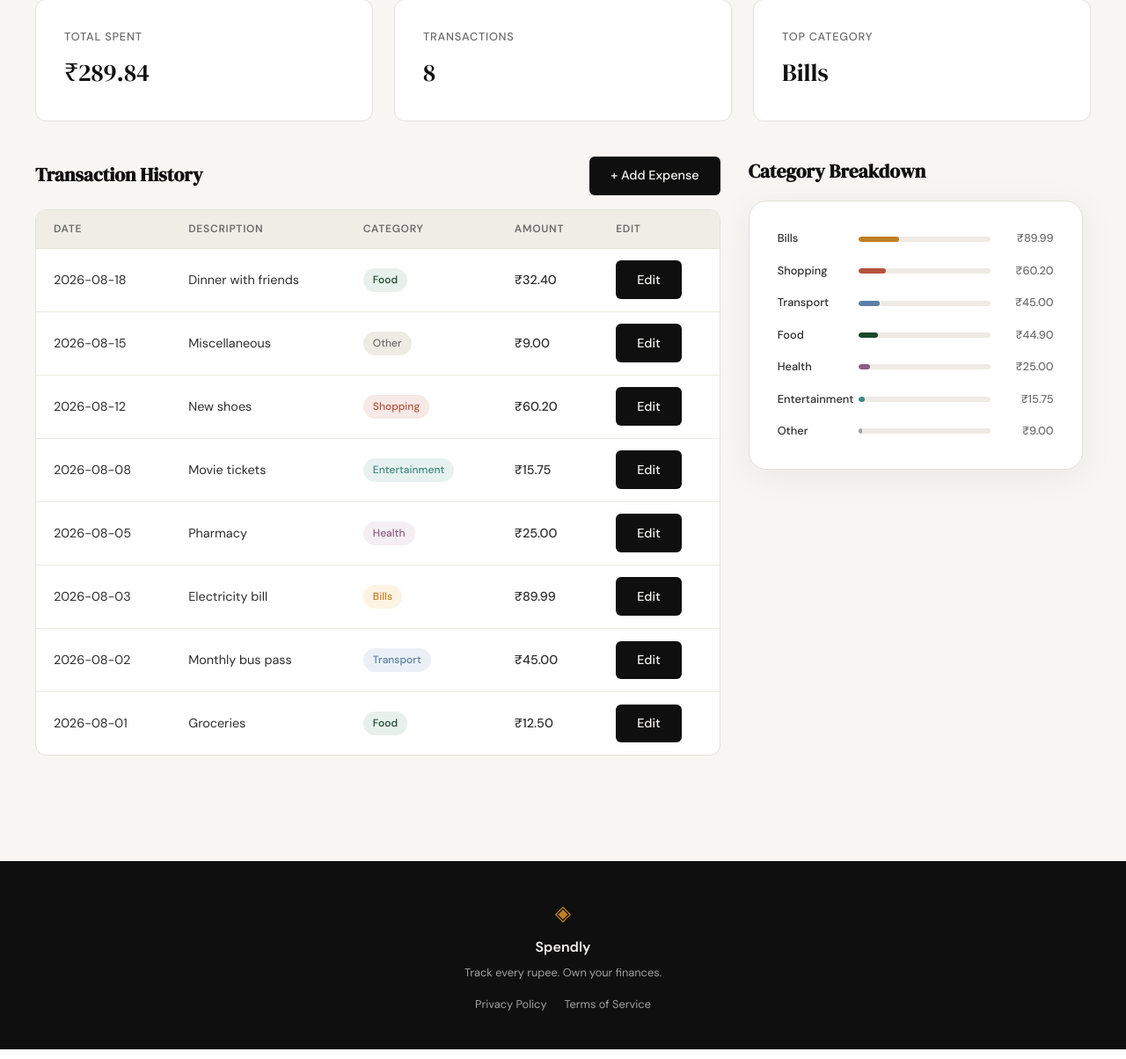
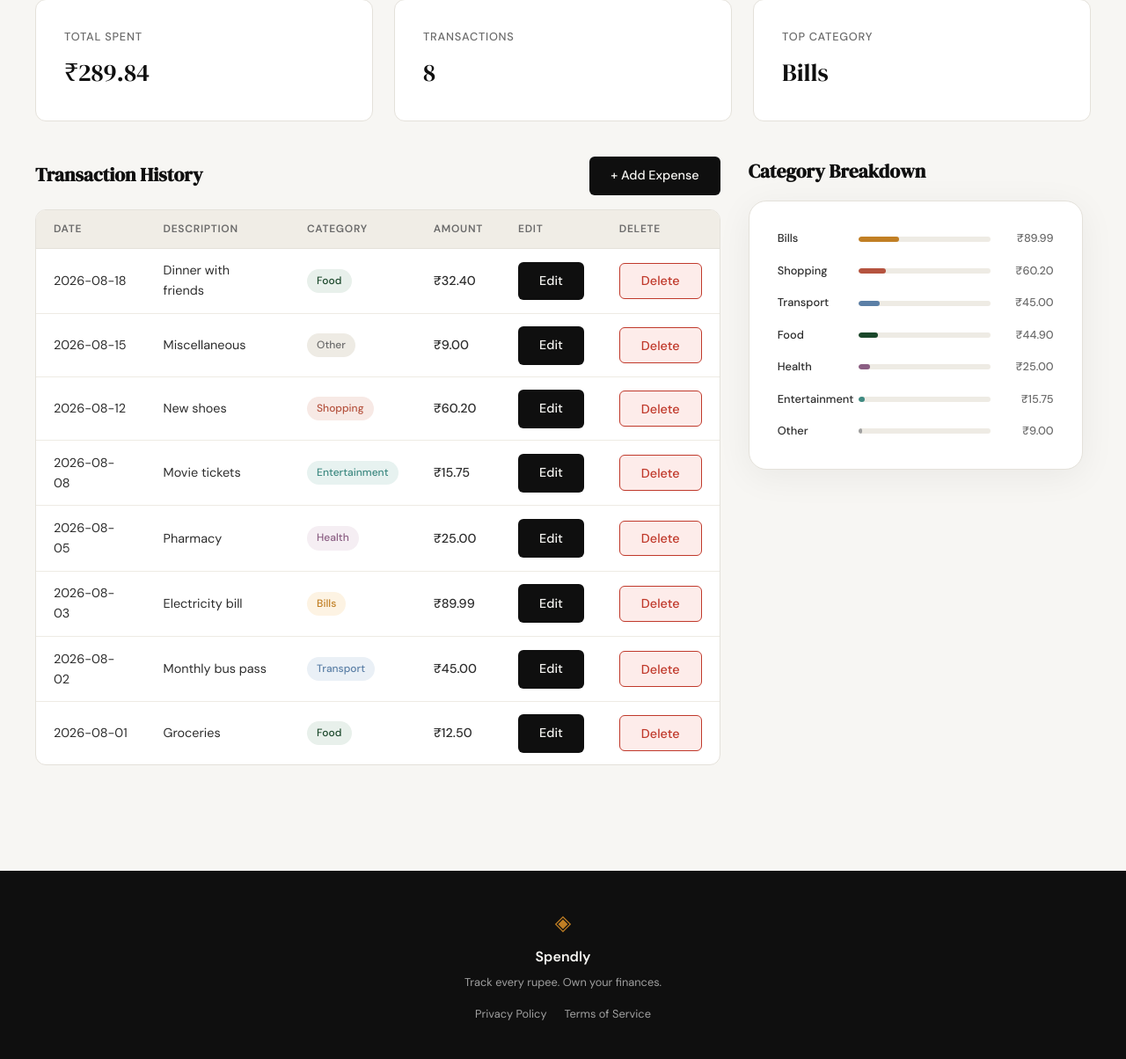
Before and after one commit to shivam230025/Spendly, a Flask app: page /profile in a window 1280 px wide. Shown: the part 389-1593 px from the top of the page at 88% size. Run offline with Flask 3, Linux system fonts and the light colour scheme; the visitor is signed in with stand-in values (Sample User, id 1); data comes from the database, SQL or seed files in the repository.

Commit message:
feat: add expense deletion with confirmation dialog (#12)

```diff
--- a/app.py
+++ b/app.py
@@ -14,6 +14,7 @@ from database.db import (
     get_user_by_id,
     get_expense_by_id,
     update_expense,
+    delete_expense_by_id,
     get_expenses_by_user,
     get_expense_stats,
     get_category_breakdown,
@@ -302,9 +303,19 @@ def edit_expense(id):
     return redirect(url_for("profile"))
 
 
-@app.route("/expenses/<int:id>/delete")
+@app.route("/expenses/<int:id>/delete", methods=["POST"])
 def delete_expense(id):
-    return "Delete expense — coming in Step 9"
+    if not session.get("user_id"):
+        return redirect(url_for("login"))
+
+    expense = get_expense_by_id(id)
+    if expense is None or expense["user_id"] != session["user_id"]:
+        abort(404)
+
+    delete_expense_by_id(id)
+
+    flash("Expense deleted successfully.", "danger")
+    return redirect(url_for("profile"))
 
 
 with app.app_context():
--- a/database/db.py
+++ b/database/db.py
@@ -109,6 +109,15 @@ def update_expense(expense_id, amount, category, date, description):
         conn.close()
 
 
+def delete_expense_by_id(expense_id):
+    conn = get_db()
+    try:
+        conn.execute("DELETE FROM expenses WHERE id = ?", (expense_id,))
+        conn.commit()
+    finally:
+        conn.close()
+
+
 def get_expenses_by_user(user_id, start_date=None, end_date=None):
     conn = get_db()
     try:
--- a/static/css/style.css
+++ b/static/css/style.css
@@ -316,6 +316,23 @@ a { color: inherit; text-decoration: none; }
 
 .btn-primary:hover { background: var(--accent); }
 
+.btn-danger {
+    display: inline-block;
+    background: var(--danger-light);
+    color: var(--danger);
+    padding: 0.65rem 1.5rem;
+    border-radius: var(--radius-sm);
+    font-family: var(--font-body);
+    font-size: 0.9rem;
+    font-weight: 500;
+    cursor: pointer;
+    border: 1px solid var(--danger);
+    transition: background 0.2s;
+    text-decoration: none;
+}
+
+.btn-danger:hover { background: var(--danger); color: var(--paper); }
+
 .btn-ghost {
     display: inline-block;
     background: transparent;
@@ -477,6 +494,12 @@ a { color: inherit; text-decoration: none; }
     background: var(--accent-light);
     color: var(--accent);
     border: 1px solid var(--accent);
+}
+
+.toast-danger {
+    background: var(--danger-light);
+    color: var(--danger);
+    border: 1px solid var(--danger);
 }
 
 @keyframes toast-fade-out {
--- a/static/js/main.js
+++ b/static/js/main.js
@@ -37,3 +37,17 @@
         if (event.key === "Escape" && overlay.classList.contains("is-open")) closeModal();
     });
 })();
+
+// ------------------------------------------------------------------ //
+// Confirm before deleting an expense                                  //
+// ------------------------------------------------------------------ //
+
+(function () {
+    document.querySelectorAll(".delete-expense-form").forEach(function (form) {
+        form.addEventListener("submit", function (event) {
+            if (!window.confirm("Delete this expense? This cannot be undone.")) {
+                event.preventDefault();
+            }
+        });
+    });
+})();
--- a/templates/profile.html
+++ b/templates/profile.html
@@ -10,6 +10,12 @@
         {% with success_messages = get_flashed_messages(category_filter=["success"]) %}
             {% if success_messages %}
             <div class="toast toast-success">{{ success_messages[0] }}</div>
+            {% endif %}
+        {% endwith %}
+
+        {% with danger_messages = get_flashed_messages(category_filter=["danger"]) %}
+            {% if danger_messages %}
+            <div class="toast toast-danger">{{ danger_messages[0] }}</div>
             {% endif %}
         {% endwith %}
 
@@ -74,6 +80,7 @@
                                 <th>Category</th>
                                 <th class="profile-table-amount-col">Amount</th>
                                 <th>Edit</th>
+                                <th>Delete</th>
                             </tr>
                         </thead>
                         <tbody>
@@ -84,10 +91,15 @@
                                 <td><span class="category-badge cat-{{ tx.category|lower }}">{{ tx.category }}</span></td>
                                 <td class="profile-table-amount-col">₹{{ "%.2f"|format(tx.amount) }}</td>
                                 <td><a href="{{ url_for('edit_expense', id=tx.id) }}" class="btn-primary">Edit</a></td>
+                                <td>
+                                    <form method="POST" action="{{ url_for('delete_expense', id=tx.id) }}" class="delete-expense-form">
+                                        <button type="submit" class="btn-danger">Delete</button>
+                                    </form>
+                                </td>
                             </tr>
                             {% else %}
                             <tr>
-                                <td colspan="5" class="profile-table-empty">No transactions in this range.</td>
+                                <td colspan="6" class="profile-table-empty">No transactions in this range.</td>
                             </tr>
                             {% endfor %}
                         </tbody>
```
Also changed, not shown: tests/conftest.py (+2 -1 lines), tests/test_delete_expense.py (added, +154 -0 lines), .claude/specs/09-delete-expense.md (added).
